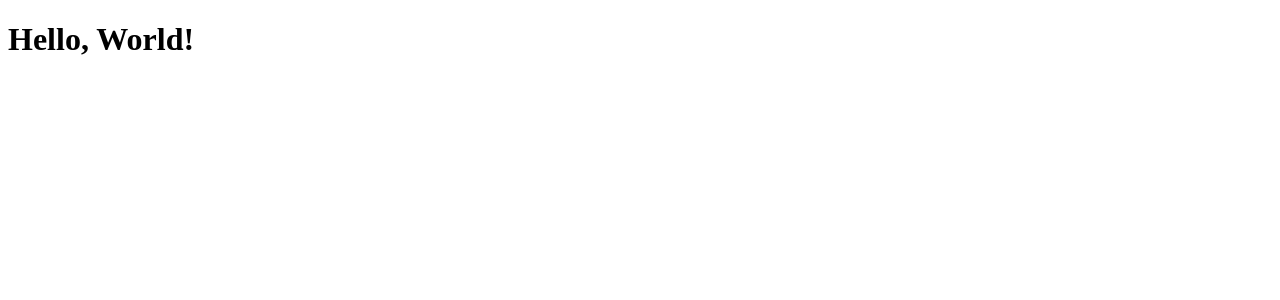
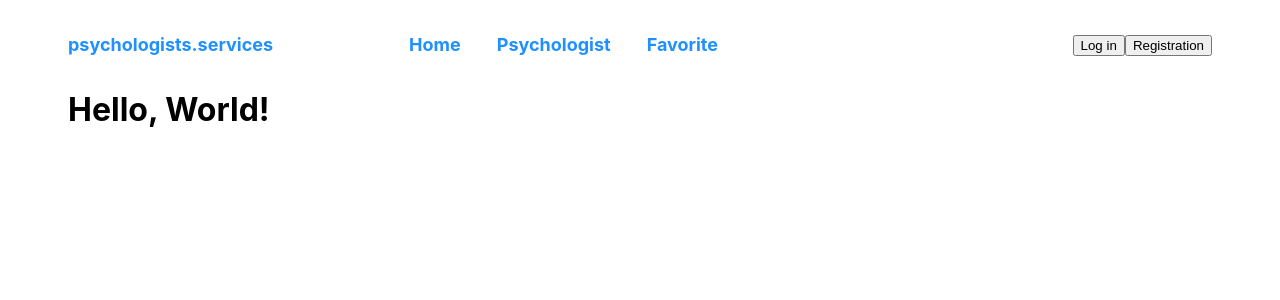
Before and after one commit to darynna/Psychologists, a React (Create React App) app: page /Psychologists/psychologists in a window 1280 px wide. Shown: the top 300 px of the page. Built offline with nearby package versions, Linux system fonts and the light colour scheme.

Commit message:
add header

```diff
--- a/package.json
+++ b/package.json
@@ -7,10 +7,12 @@
     "@testing-library/jest-dom": "^5.16.3",
     "@testing-library/react": "^12.1.4",
     "@testing-library/user-event": "^13.5.0",
+    "@types/styled-components": "^5.1.34",
     "react": "^18.1.0",
     "react-dom": "^18.1.0",
     "react-router-dom": "^6.22.3",
     "react-scripts": "5.0.1",
+    "styled-components": "^6.1.8",
     "web-vitals": "^2.1.3"
   },
   "scripts": {
--- a/src/App.tsx
+++ b/src/App.tsx
@@ -10,8 +10,8 @@ export const App = () => {
     <Routes>
       <Route path="/" element={<SharedLayout />}>
         <Route index element={<Home />} />
-        <Route path="/psychologist" element={<Psychologists />} />
-        <Route path="/favorite" element={<Favorite />} />
+        <Route path="/psychologists" element={<Psychologists />} />
+        <Route path="/favorites" element={<Favorite />} />
         <Route path="*" element={<Navigate to="/" />} />
       </Route>
     </Routes>
--- /dev/null
+++ b/src/components/Header/Header.styled.tsx
@@ -0,0 +1,50 @@
+import styled from "styled-components";
+import { NavLink } from "react-router-dom";
+
+export const HaederStyled = styled.header`
+width: 100%;
+padding: 34px 20px;
+margin: 0 auto;
+max-width: 320px;
+
+@media (min-width: 428px) and (max-width: 767px) {
+  max-width: 428px;
+}
+@media (min-width: 768px) {
+  max-width: 1184px;
+  display: flex;
+  justify-content: space-between;
+}
+`;
+
+
+export const ListStyled= styled.ul`
+  @media (min-width: 768px) {
+    display: flex;
+    justify-content: center;
+    gap: 36px;
+  }
+`;
+
+export const NavLinkStyled = styled(NavLink)`
+color: #1e90ff;
+  text-decoration: none;
+  transition: color 0.3s;
+  font-size: 18px;
+  font-weight: bold;
+
+  &:hover {
+    color: #4682b4; /* Lighter blue color on hover */
+    text-shadow: 0 0 5px #fff, 0 0 10px #4682b4; /* Glowing effect on hover */
+  }
+`;
+
+
+export const FirstlIstyled= styled.li`
+@media (min-width: 768px) {
+  margin-right: 40px;
+}
+@media (min-width: 1280px) {
+  margin-right: 100px;
+}
+`;
--- a/src/components/Header/Header.tsx
+++ b/src/components/Header/Header.tsx
@@ -0,0 +1,33 @@
+import React from 'react';
+import {HaederStyled, ListStyled, NavLinkStyled, FirstlIstyled} from "./Header.styled"
+
+export const Header = () => {
+  return (
+    <HaederStyled >
+      <nav>
+        <ListStyled>
+        <FirstlIstyled>
+            <NavLinkStyled to="/">psychologists<span>.services</span></NavLinkStyled>
+          </FirstlIstyled>
+          <li>
+            <NavLinkStyled to="/">Home</NavLinkStyled>
+          </li>
+          <li>
+            <NavLinkStyled to="/psychologists">
+            Psychologist
+            </NavLinkStyled>
+          </li>
+          <li>
+            <NavLinkStyled to="/favorites">
+            Favorite
+            </NavLinkStyled>
+          </li>
+        </ListStyled>
+      </nav>
+      <div>
+        <button>Log in</button>
+        <button>Registration</button>
+      </div>
+    </HaederStyled>
+  );
+};
--- /dev/null
+++ b/src/components/SharedLayout/SharedLayout.styled.tsx
@@ -0,0 +1,19 @@
+import styled from "styled-components";
+
+export const Container = styled.div`
+width: 100%;
+height: 100%;
+padding: 0 20px;
+margin: 0 auto;
+max-width: 320px;
+
+@media (min-width: 428px) and (max-width: 767px) {
+  max-width: 428px;
+  padding: 0 20px;
+}
+@media (min-width: 768px) {
+  max-width: 1184px;
+}
+
+
+`;
--- a/src/components/SharedLayout/SharedLayout.tsx
+++ b/src/components/SharedLayout/SharedLayout.tsx
@@ -1,10 +1,20 @@
-
+import { Outlet } from 'react-router-dom';
+import { Suspense } from 'react';
 import React from 'react';
+import {Container} from "./SharedLayout.styled"
+import {Header} from "./../Header/Header"
 
 export const SharedLayout = () => {
   return (
-    <div>
-      <h1>Hello, World!</h1>
-    </div>
+    <>
+    <Header />
+    <main>
+      <Container>
+        <Suspense fallback={<p>Loading...</p>}>
+          <Outlet />
+        </Suspense>
+      </Container>
+    </main>
+  </>
   );
 };
--- a/src/index.css
+++ b/src/index.css
@@ -13,3 +13,52 @@ code {
   font-family: source-code-pro, Menlo, Monaco, Consolas, 'Courier New',
     monospace;
 }
+
+*,
+*::before,
+*::after {
+  box-sizing: border-box;
+}
+
+p,
+h1,
+h2,
+h3,
+h4,
+h5,
+h6 {
+  margin: 0;
+}
+
+ol,
+ul,
+li {
+  margin: 0;
+  padding: 0;
+  list-style: none;
+}
+
+a {
+  color: currentColor;
+  text-decoration: none;
+}
+
+button {
+  cursor: pointer;
+}
+address {
+  font-style: normal;
+}
+img {
+  display: block;
+  max-width: 100%;
+  height: auto;
+}
+
+.list {
+  list-style: none;
+}
+
+.link {
+  text-decoration: none;
+}
--- a/src/index.tsx
+++ b/src/index.tsx
@@ -2,6 +2,7 @@ import React from 'react';
 import ReactDOM from 'react-dom/client';
 import { App } from './App';
 import { BrowserRouter } from 'react-router-dom';
+import "./index.css";
 
 ReactDOM.createRoot(document.getElementById('root') as HTMLElement).render(
   <React.StrictMode>
```
Also changed, not shown: 1 other file (tests, documents, lock files or other folders).
